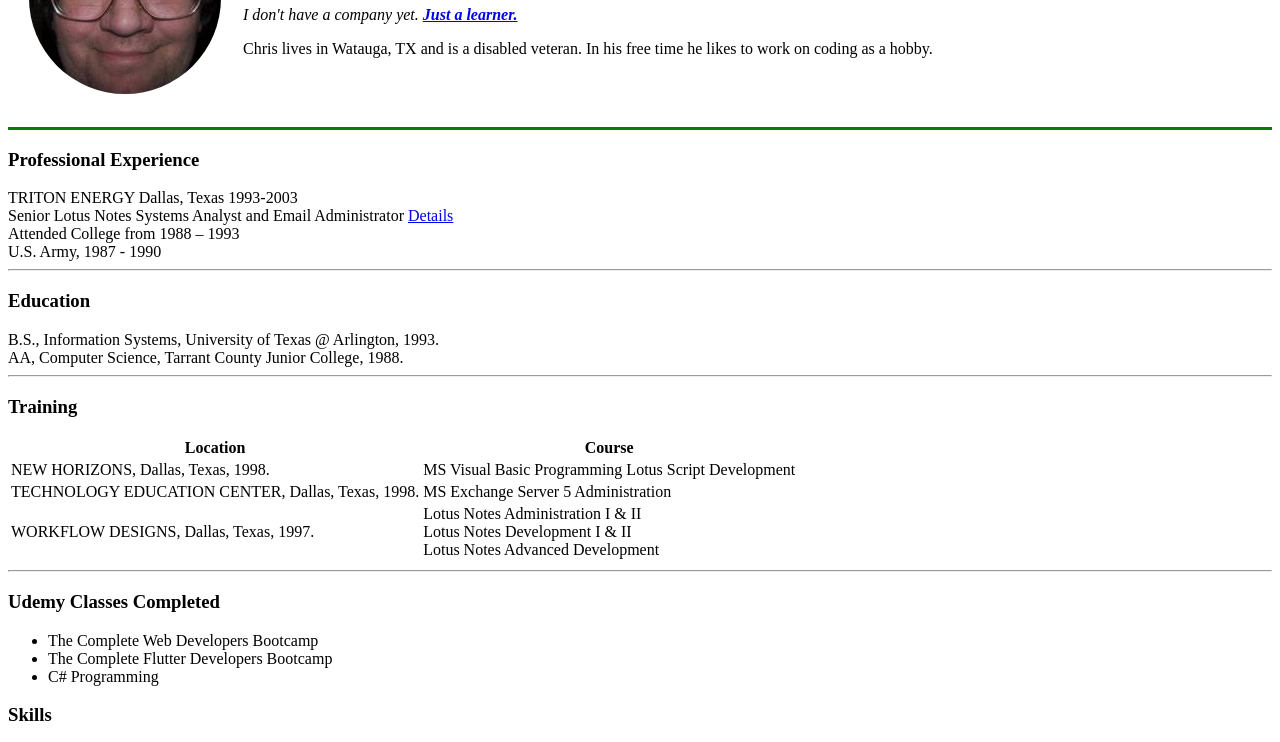
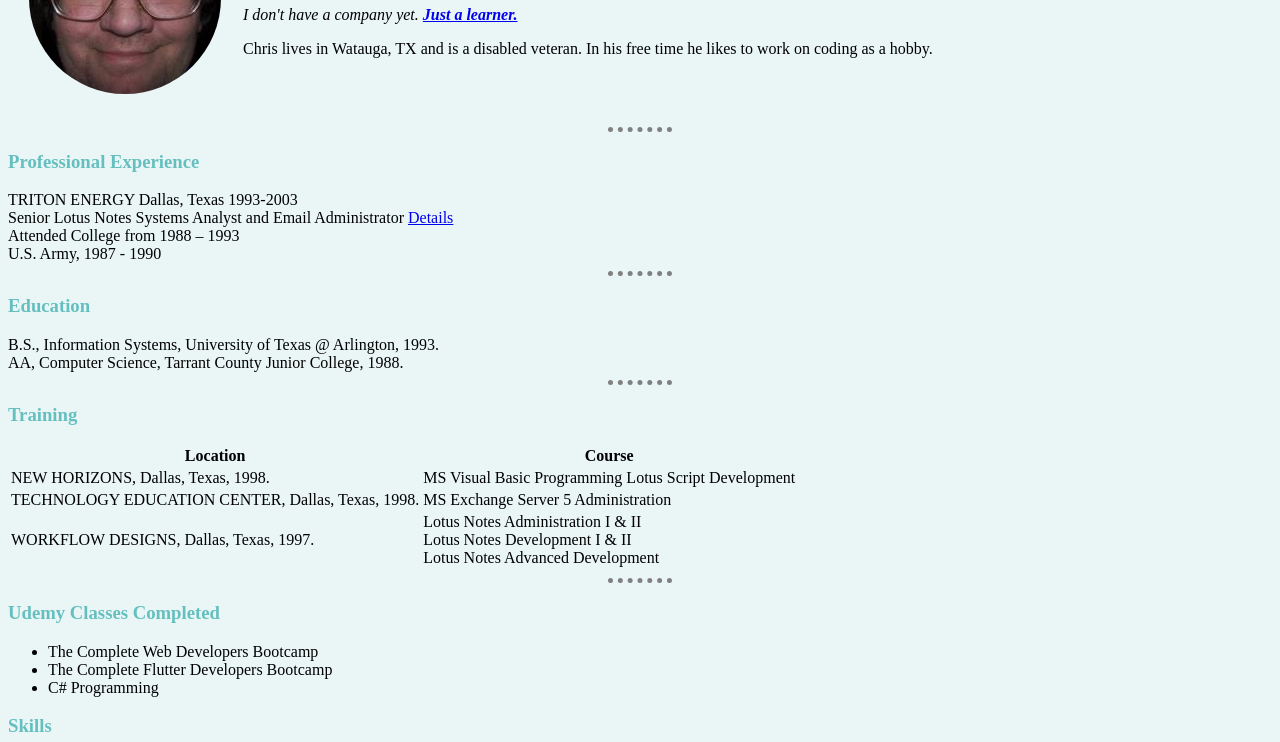
Before and after one commit to caudor/cv, a plain HTML site: page index.html in a window 1280 px wide. Shown: the part 127-869 px from the top of the page. Drawn offline with Linux system fonts and the light colour scheme.

Commit message:
After CSS

```diff
--- /dev/null
+++ b/CSS/styles.css
@@ -0,0 +1,15 @@
+body {
+  background-color:#EAF6F6;
+}
+hr{
+  border-style: none;
+  border-top-style: dotted;
+  border-color: grey;
+
+  border-width: 5px;
+  height: 0px;
+  width: 5%;
+}
+h1, h3{
+  color: #66BFBF;
+}
--- a/index.html
+++ b/index.html
@@ -5,6 +5,7 @@
   <meta charset="utf-8">
   <meta name="description" content="This is Christopher Richardson webpage">
   <title>→Chris' Personal Site&#128540;</title>
+  <link rel="stylesheet" href="css/styles.css">
   <!--on the line above, I can just paste it in (left) or use code (right)-->
 </head>
 
@@ -29,7 +30,7 @@
 
 
 
-  <hr size="3" color=green />
+  <hr />
 
   <!--emmet shortcut for h1 is to type h1 and hit enter -->
   <!-- CMD+/ insert comment.  Watch out CMD+ and CMD- zoom -->
```
Also changed, not shown: contact.html (+1 -0 lines), hobbies.html (+1 -0 lines), triton-details.html (+2 -1 lines).
